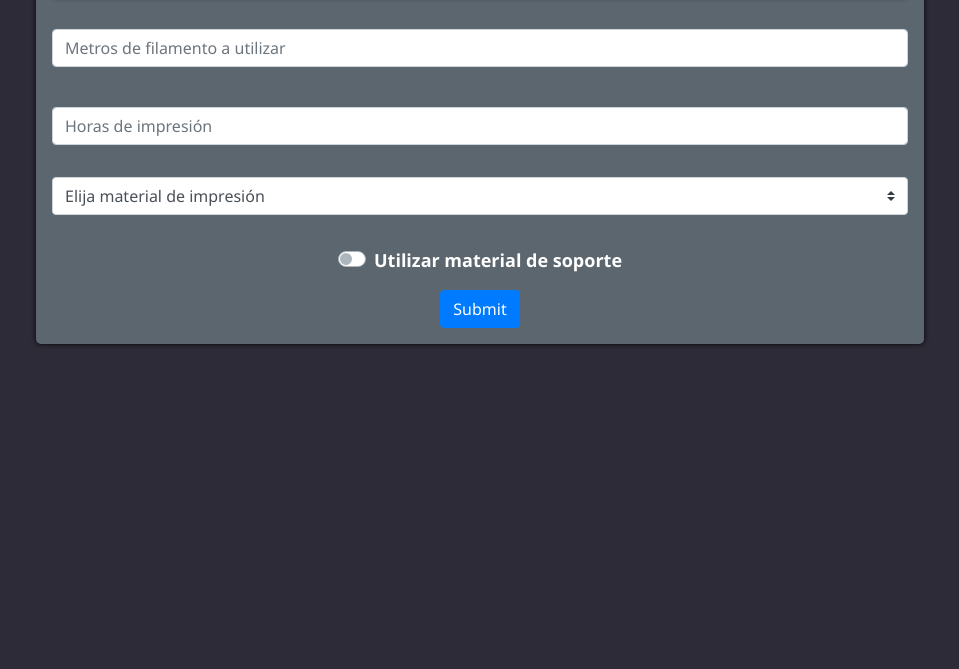
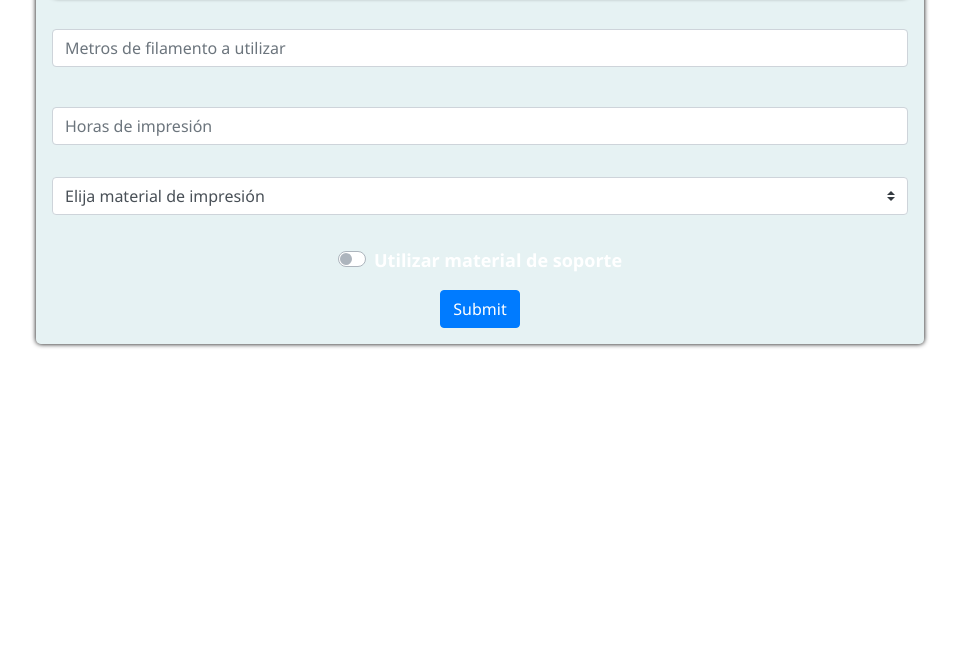
Before and after one commit to whatdfacu/COTIZADOR, a plain HTML site: page index.html in a window 1280 px wide. Shown: the part 131-800 px from the top of the page, without its empty margins (160-1119 px from the left). Drawn offline with nearby package versions, Linux system fonts and the light colour scheme; files whose address does not match are found by name.

Commit message:
background change

```diff
--- a/css/14710-conde.css
+++ b/css/14710-conde.css
@@ -5,7 +5,7 @@
 
 body {
     width: fit-content;
-    background-color: #2e2b38;
+    background-color: #ffffff;
     height: 100%;}
 .title{
     margin-top: 1rem;
```
